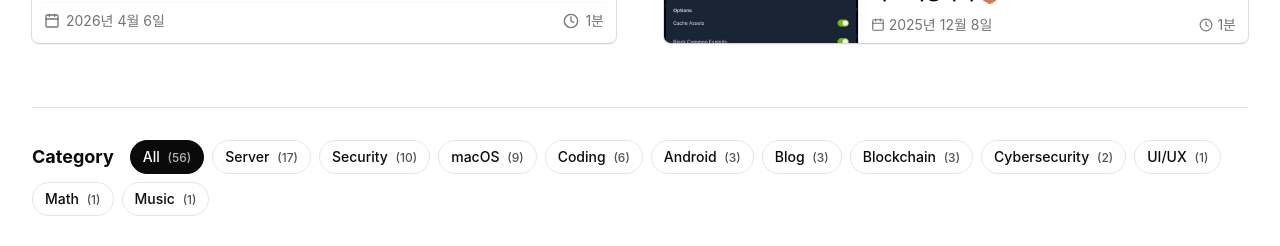
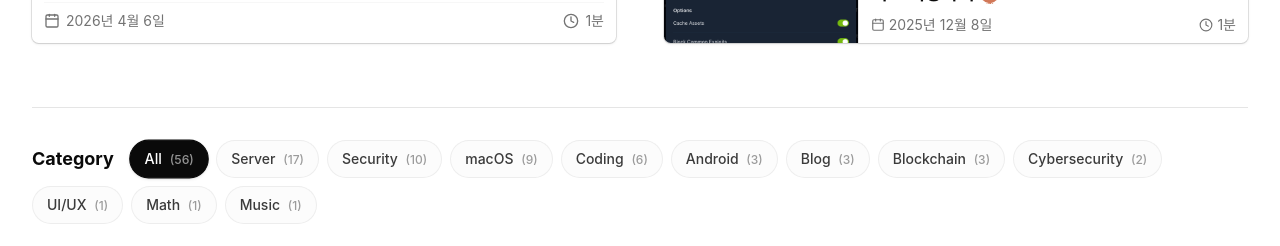
Before and after one commit to D3vle0/blog-v7, a Next.js app: page / in a window 1280 px wide. Shown: the part 1180-1426 px from the top of the page. Built offline with nearby package versions, Linux system fonts and the light colour scheme; a web font is replaced by a local one.

Commit message:
feat: enable category filtering via URL query parameters and update tag/category badge interactivity

```diff
--- a/app/blog/[slug]/page.tsx
+++ b/app/blog/[slug]/page.tsx
@@ -63,16 +63,20 @@ export default async function BlogPostPage({
             {post.metadata.title}
           </h1>
 
-          <div className="flex gap-2 flex-wrap pt-2">
+          <div className="flex gap-2.5 flex-wrap pt-3">
             {post.metadata.categories?.map((cat) => (
-              <Badge key={cat} variant="secondary">
-                {cat}
-              </Badge>
+              <Link key={cat} href={`/?category=${encodeURIComponent(cat)}#category-filter-section`}>
+                <Badge variant="secondary" className="text-sm px-3.5 py-1.5 rounded-full font-medium cursor-pointer shadow-sm border border-transparent hover:bg-secondary/80 hover:scale-105 active:scale-98 transition-all duration-200">
+                  {cat}
+                </Badge>
+              </Link>
             ))}
             {post.metadata.tags?.map((tag) => (
-              <Badge key={tag} variant="outline">
-                #{tag}
-              </Badge>
+              <Link key={tag} href={`/tags?tag=${encodeURIComponent(tag)}`}>
+                <Badge variant="outline" className="text-sm px-3.5 py-1.5 rounded-full font-medium cursor-pointer shadow-sm border border-border/60 hover:bg-muted hover:scale-105 active:scale-98 transition-all duration-200">
+                  #{tag}
+                </Badge>
+              </Link>
             ))}
           </div>
         </div>
--- a/components/CategoryFilter.tsx
+++ b/components/CategoryFilter.tsx
@@ -1,11 +1,22 @@
 "use client";
 
-import { useState } from "react";
+import { useState, useEffect, Suspense } from "react";
+import { useSearchParams, useRouter } from "next/navigation";
 import { Post } from "@/lib/posts";
 import { PostCard } from "./PostCard";
 
-export default function CategoryFilter({ posts }: { posts: Post[] }) {
-  const [selectedCategory, setSelectedCategory] = useState<string>("All");
+function CategoryFilterContent({ posts }: { posts: Post[] }) {
+  const searchParams = useSearchParams();
+  const router = useRouter();
+
+  // Retrieve selected category from query param (?category=Name) or default to "All"
+  const urlCategory = searchParams.get("category") || "All";
+  const [selectedCategory, setSelectedCategory] = useState<string>(urlCategory);
+
+  // Synchronize state with URL query parameters
+  useEffect(() => {
+    setSelectedCategory(searchParams.get("category") || "All");
+  }, [searchParams]);
 
   const categoryCounts: Record<string, number> = { All: posts.length };
 
@@ -34,8 +45,19 @@ export default function CategoryFilter({ posts }: { posts: Post[] }) {
         return cats.includes(selectedCategory);
       });
 
+  const handleCategorySelect = (cat: string) => {
+    setSelectedCategory(cat);
+    const params = new URLSearchParams(window.location.search);
+    if (cat && cat !== "All") {
+      params.set("category", cat);
+    } else {
+      params.delete("category");
+    }
+    router.replace(`/?${params.toString()}`, { scroll: false });
+  };
+
   return (
-    <section>
+    <section id="category-filter-section">
       <div className="flex flex-wrap items-center gap-2 mb-8">
         <span className="font-bold mr-2 text-lg">Category</span>
         {categories.map((cat) => {
@@ -43,14 +65,14 @@ export default function CategoryFilter({ posts }: { posts: Post[] }) {
           return (
             <button
               key={cat}
-              onClick={() => setSelectedCategory(cat)}
-              className={`px-3 py-1.5 rounded-full text-sm font-medium transition-colors border ${
+              onClick={() => handleCategorySelect(cat)}
+              className={`px-3.5 py-2 rounded-full text-sm font-medium transition-all border ${
                 isSelected
-                  ? "bg-foreground text-background border-foreground"
-                  : "bg-background text-foreground border-border hover:bg-muted"
+                  ? "bg-foreground text-background border-foreground shadow-sm scale-102"
+                  : "bg-muted/30 text-foreground/80 border-border/60 hover:bg-muted/70 hover:text-foreground hover:border-border"
               }`}
             >
-              {cat} <span className="opacity-70 text-xs ml-1">({categoryCounts[cat]})</span>
+              {cat} <span className={`text-xs ml-1 opacity-70 ${isSelected ? "text-background/80" : "text-muted-foreground"}`}>({categoryCounts[cat]})</span>
             </button>
           );
         })}
@@ -64,3 +86,11 @@ export default function CategoryFilter({ posts }: { posts: Post[] }) {
     </section>
   );
 }
+
+export default function CategoryFilter({ posts }: { posts: Post[] }) {
+  return (
+    <Suspense fallback={<div className="text-center py-10 text-muted-foreground">카테고리 목록을 불러오는 중...</div>}>
+      <CategoryFilterContent posts={posts} />
+    </Suspense>
+  );
+}
```
